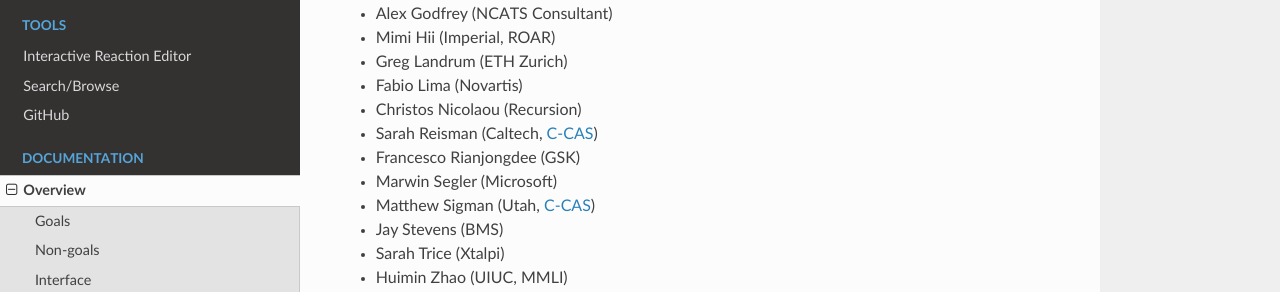
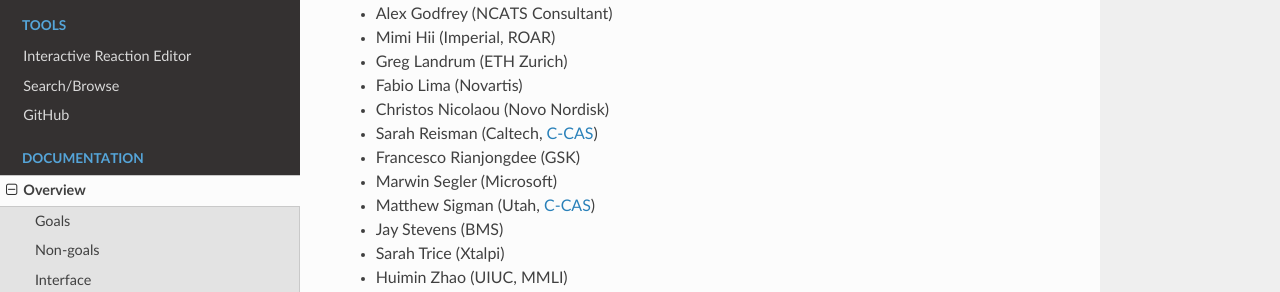
Before and after one commit to open-reaction-database/ord-schema, a Sphinx documentation site: the page built from docs/overview.rst, in a window 1280 px wide and 900 px high, scrolled down 3310 px. Shown: the part 158-450 px from the top of the window. Built offline with Sphinx 7.4.7 and the Read the Docs theme 3.1.0, drawn with Linux system fonts in a browser that asks for light colours.

Commit message:
Update Christos affiliation

```diff
--- a/docs/overview.rst
+++ b/docs/overview.rst
@@ -179,7 +179,7 @@ Advisory Board is:
 * Mimi Hii (Imperial, ROAR)
 * Greg Landrum (ETH Zurich)
 * Fabio Lima (Novartis)
-* Christos Nicolaou (Recursion)
+* Christos Nicolaou (Novo Nordisk)
 * Sarah Reisman (Caltech, `C-CAS <https://ccas.nd.edu/>`__)
 * Francesco Rianjongdee (GSK)
 * Marwin Segler (Microsoft)
```
